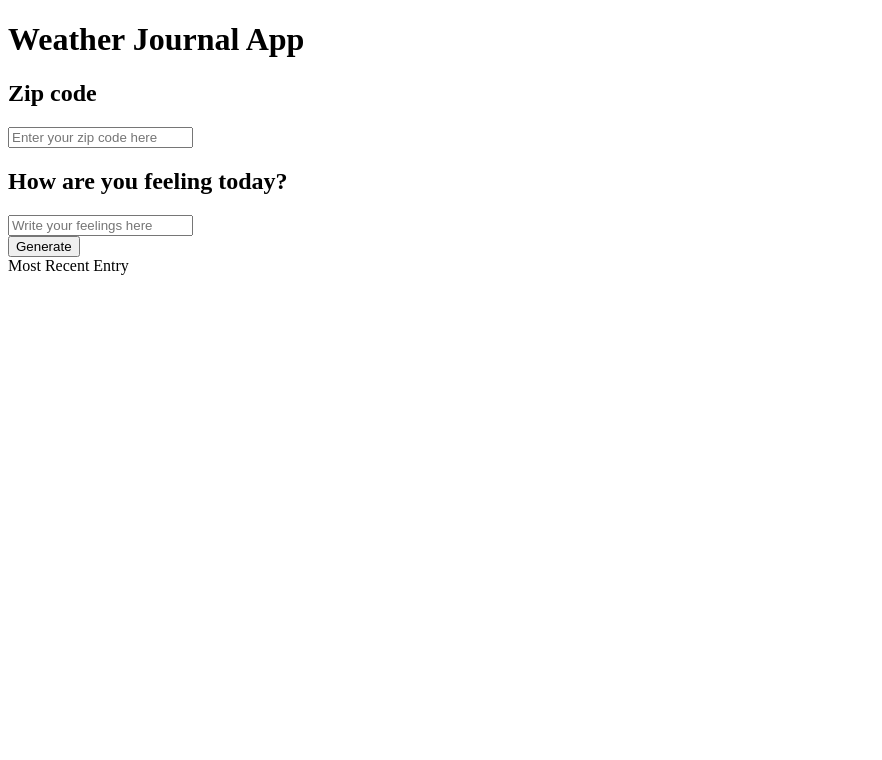
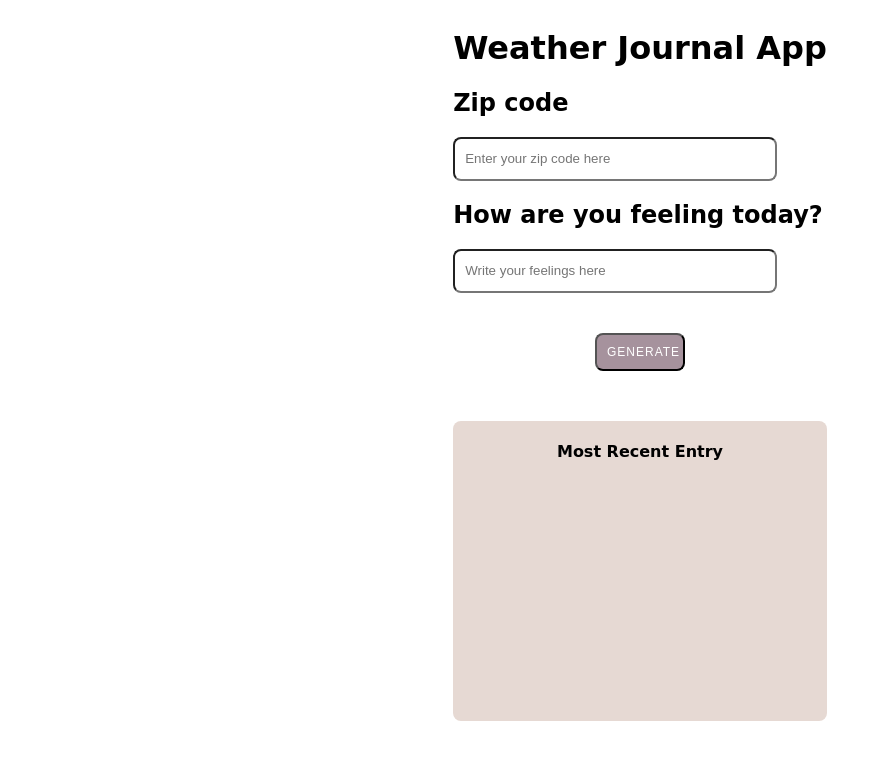
Before and after one commit to reverroser/weatherJournalAppUdacity, a website: page website/index.html in a window 1280 px wide. Shown: the whole page, without its empty margins (0-882 px from the left). Drawn offline with Linux system fonts and the light colour scheme; no server answers; a web font is replaced by a local one.

Commit message:
UI styles

```diff
--- a/website/index.html
+++ b/website/index.html
@@ -5,13 +5,15 @@
     <meta charset="UTF-8">
     <meta name="viewport" content="width=device-width, initial-scale=1.0">
     <meta http-equiv="X-UA-Compatible" content="ie=edge">
+    <link href="https://fonts.googleapis.com/css?family=Baloo+Chettan+2:400,600&display=swap" rel="stylesheet">
+    <link rel="stylesheet" href="styles.css">
     <title>Document</title>
 </head>
 
 <body>
     <div id="app">
-        <h1>Weather Journal App</h1>
-        <div>
+        <h1 class="title">Weather Journal App</h1>
+        <div class="zip-feelings-container">
             <div class="zipcode-container">
                 <h2>Zip code</h2>
                 <input type="text" class="zipcode-input" placeholder="Enter your zip code here">
@@ -21,19 +23,21 @@
                 <input type="text" class="feelings-input" placeholder="Write your feelings here">
             </div>
             <div class="generate-button-container">
-                <button id="generate" type="submit"> Generate </button>
+                <button id="generate" type="submit"> GENERATE </button>
             </div>
         </div>
 
-        <div class="holder entry">
-            <div class="title">Most Recent Entry</div>
+        <div class="holder-entry-container">
+            <h4>Most Recent Entry</h4>
             <div id="entryHolder">
                 <div id="date"></div>
                 <div id="temp"></div>
                 <div id="content"></div>
             </div>
+        </div>
 
-        </div>
+
+    </div>
 </body>
 <script src="app.js" type="text/javascript"></script>
 
--- a/website/styles.css
+++ b/website/styles.css
@@ -0,0 +1,42 @@
+body {
+    display: grid;
+    justify-content: center;
+    font-family: 'Baloo Chettan 2', cursive;
+}
+
+.zip-feelings-container {
+    justify-content: center;
+}
+
+.holder-entry-container {
+    display: flex;
+    justify-content: center;
+    background: #E6D9D3;
+    border-radius: 8px;
+    margin-top: 30px;
+    height: 300px;
+}
+
+input {
+    padding: 10px;
+    border-radius: 8px;
+    width: 300px;
+    height: 20px;
+}
+
+.generate-button-container{
+    display: flex;
+    justify-content: center;
+    margin-top: 20px;
+}
+button {
+    width: 90px;
+    margin: 20px;
+    padding: 10px;
+    border-radius: 8px;
+    font-weight: 400;
+    font-size: 12px;
+    color: #ffffff;
+    background-color: #A6929D;
+    letter-spacing: 1px;
+}
```
